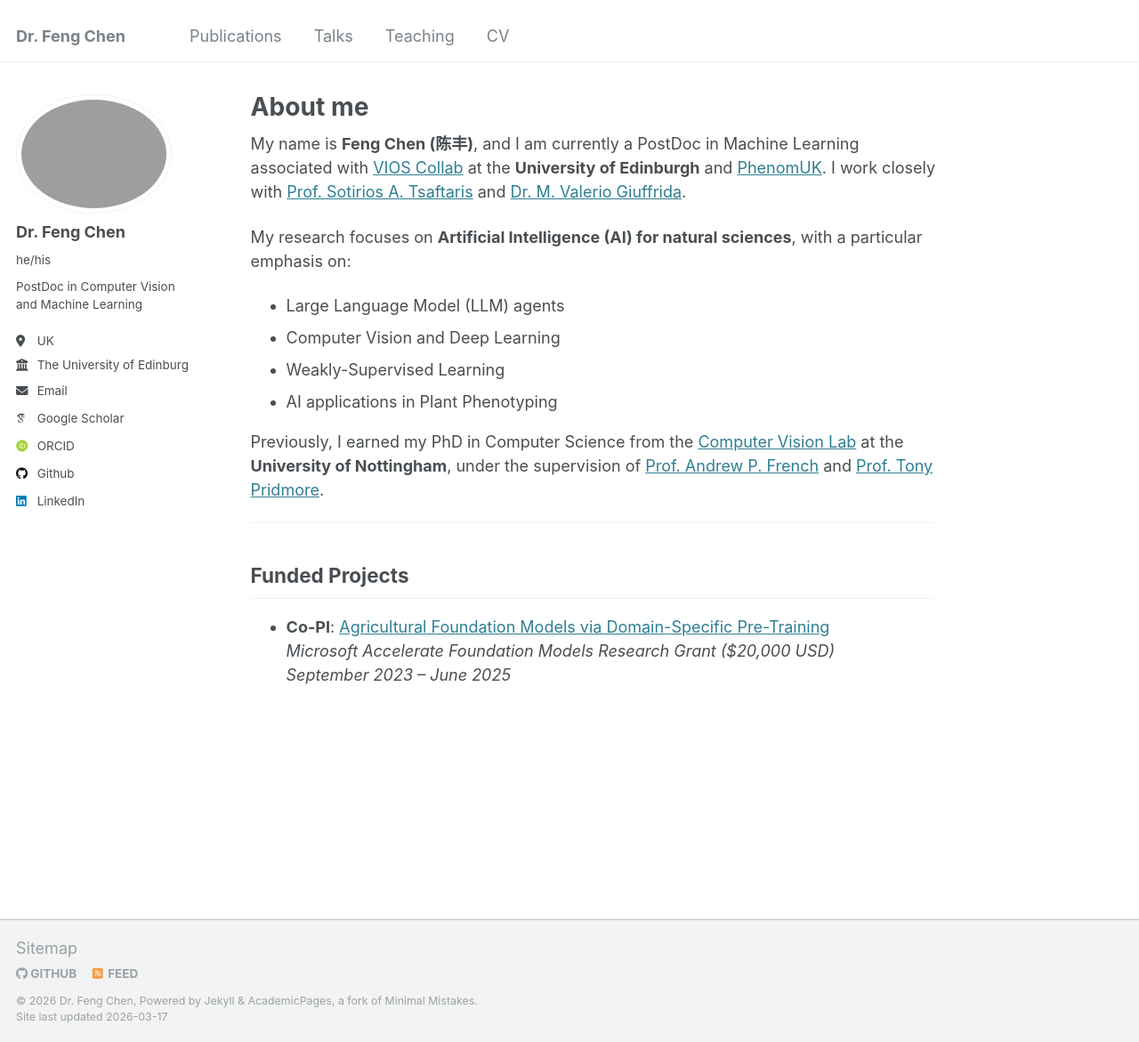
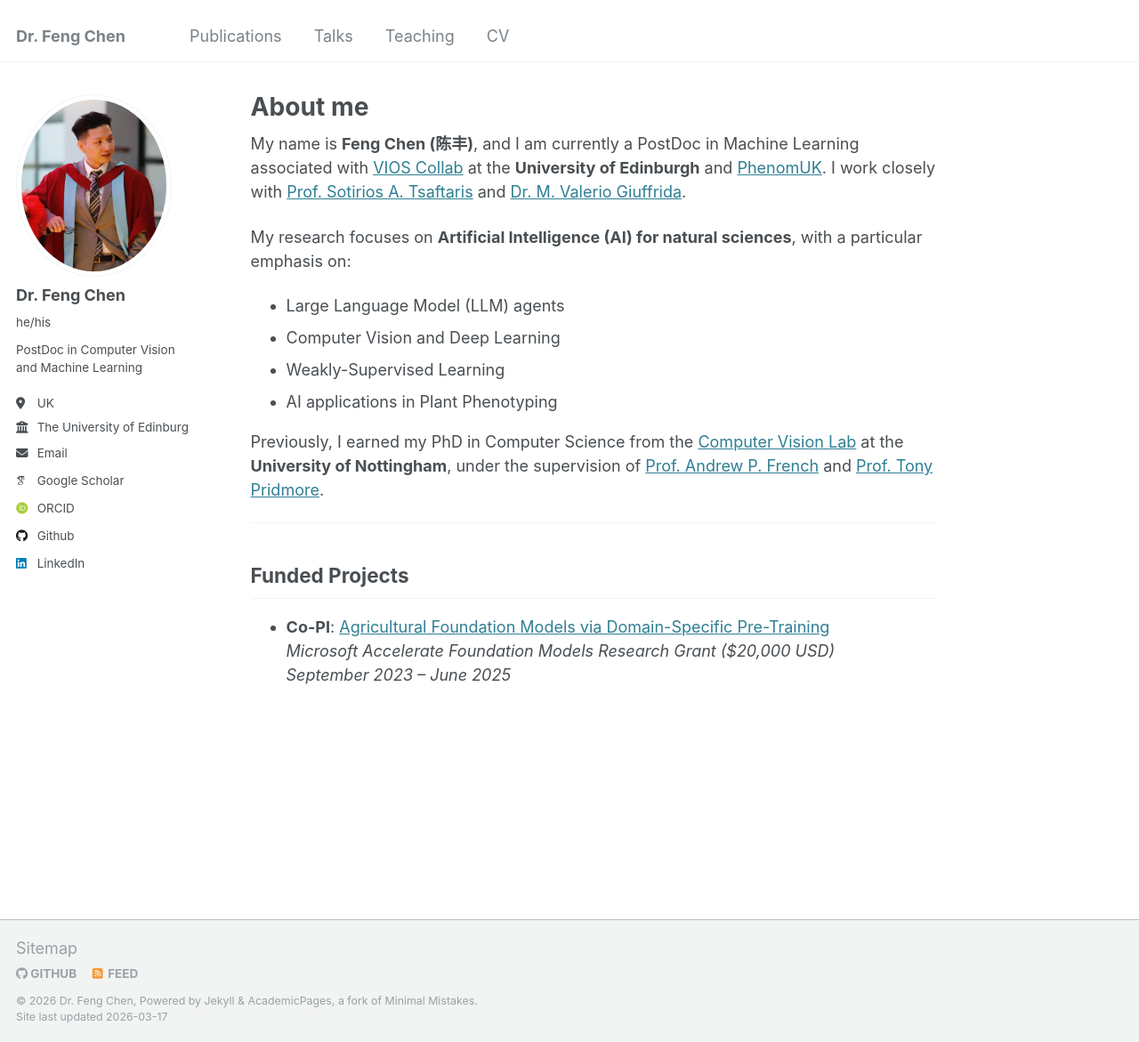
Before and after one commit to fengchen025/fengchen025.github.io, a Jekyll site: the page built from _pages/about.md, in a window 1280 px wide and 1171 px high. Shown: the whole window at 89% size. Built offline with Jekyll 4.4.1, drawn with Linux system fonts in a browser that asks for light colours; some web fonts are replaced.

Commit message:
Update _config.yml

```diff
--- a/_config.yml
+++ b/_config.yml
@@ -21,7 +21,7 @@ repository               : "fengchen025/fengchen025.github.io"
 #               Additional customization can be done by editing /_includes/author-profile.html
 author:
   # Biographic information
-  avatar           : "profile2.png"
+  avatar           : "profile3.jpg"
   name             : "Dr. Feng Chen"
   pronouns         : "he/his" # example: "she/her"
   bio              : "PostDoc in Computer Vision and Machine Learning"
```
